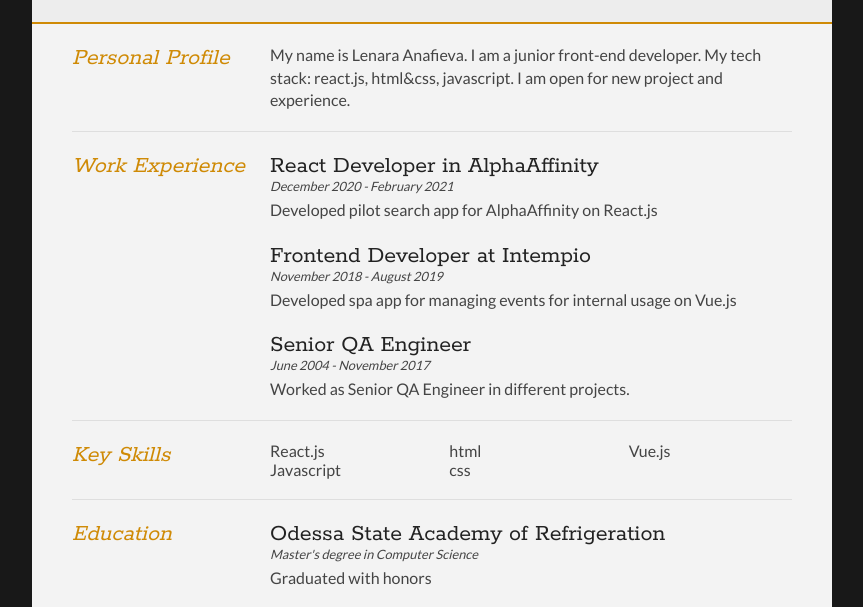
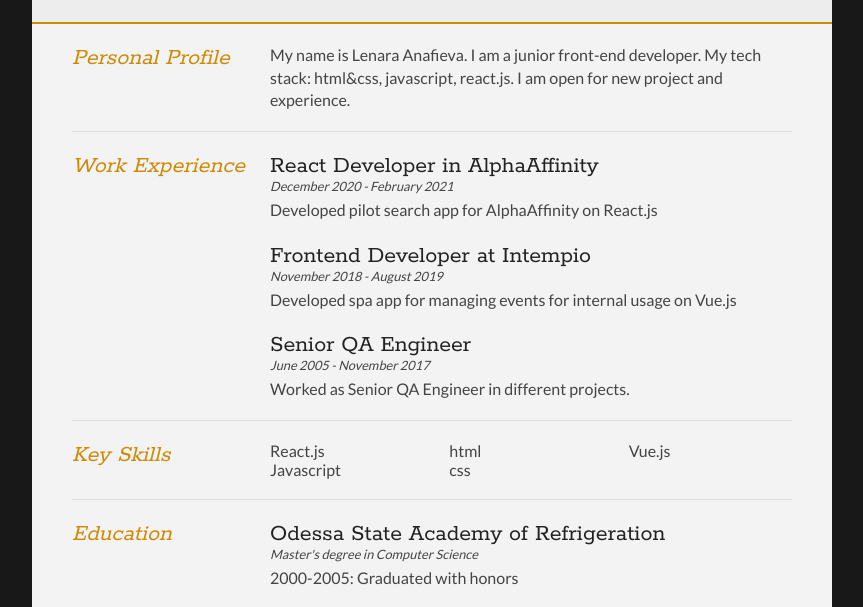
Before and after one commit to lanafiyeva/cv, a plain HTML site: page index.html in a window 1280 px wide. Shown: the part 152-759 px from the top of the page, without its empty margins (208-1071 px from the left). Drawn offline with Linux system fonts and the light colour scheme.

Commit message:
fixed minor issues

```diff
--- a/index.html
+++ b/index.html
@@ -65,7 +65,7 @@
             <div class="sectionContent">
               <p>
                 My name is Lenara Anafieva. I am a junior front-end developer.
-                My tech stack: react.js, html&css, javascript. I am open for new
+                My tech stack: html&css, javascript, react.js. I am open for new
                 project and experience.
               </p>
             </div>
@@ -96,7 +96,7 @@
 
             <article>
               <h2>Senior QA Engineer</h2>
-              <p class="subDetails">June 2004 - November 2017</p>
+              <p class="subDetails">June 2005 - November 2017</p>
               <p>Worked as Senior QA Engineer in different projects.</p>
             </article>
           </div>
@@ -129,7 +129,7 @@
             <article>
               <h2>Odessa State Academy of Refrigeration</h2>
               <p class="subDetails">Master's degree in Computer Science</p>
-              <p>Graduated with honors</p>
+              <p>2000-2005: Graduated with honors</p>
             </article>
 
             <article>
```
